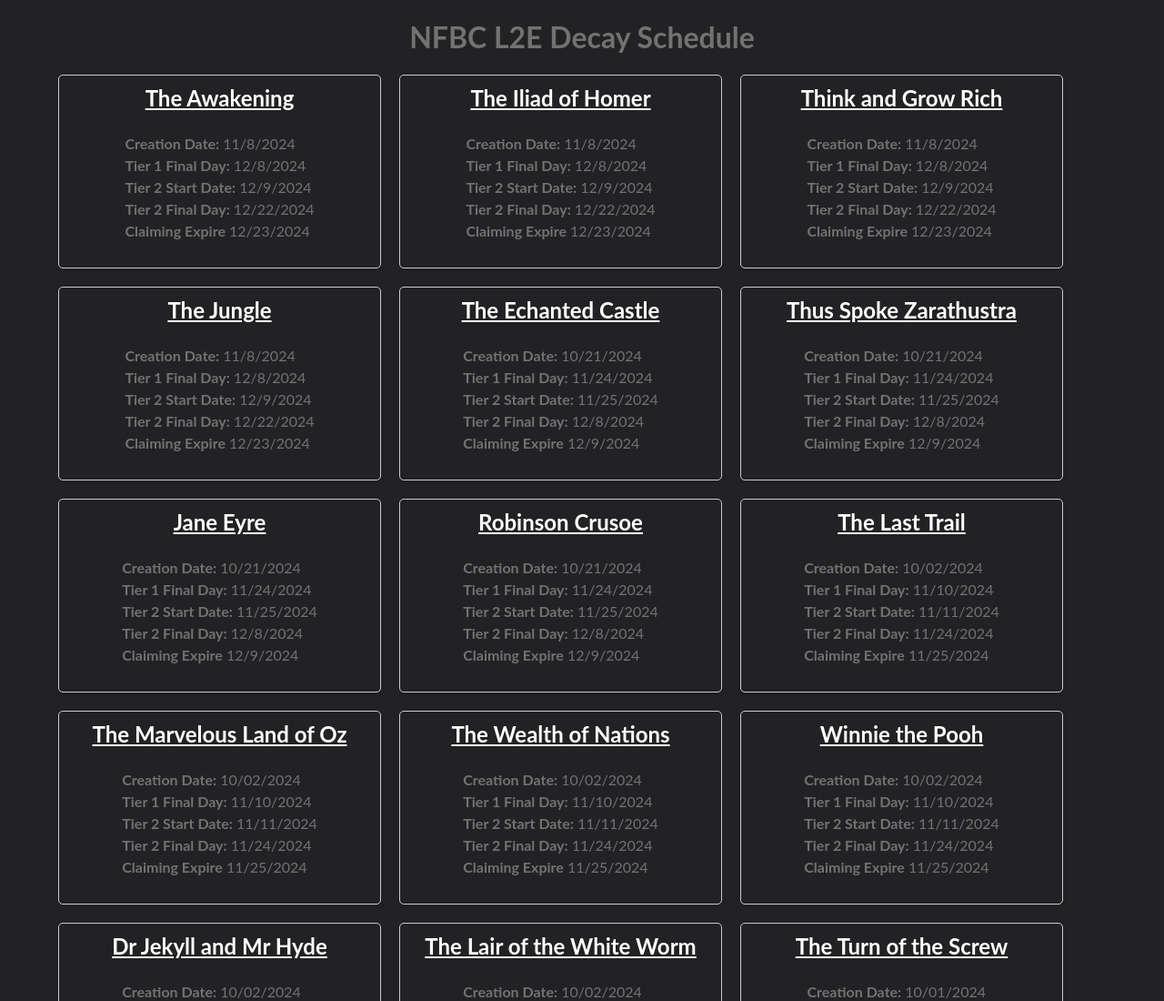
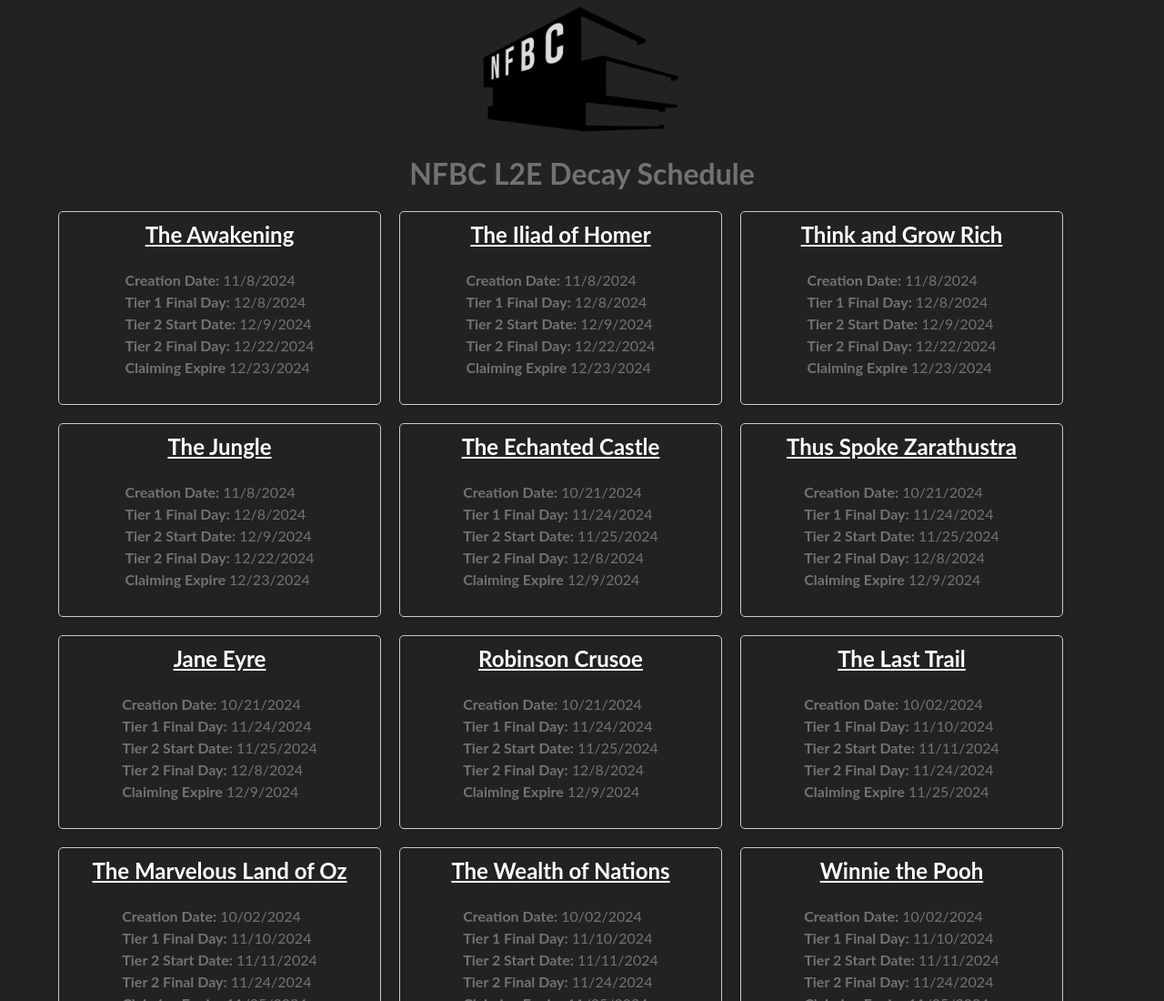
Before and after one commit to snoozie-v/nfbcdecay, a plain HTML site: page index.html in a window 1280 px wide. Shown: the top 1100 px of the page at 91% size. Drawn offline with Linux system fonts and the light colour scheme.

Commit message:
add logo

```diff
--- a/index.html
+++ b/index.html
@@ -8,6 +8,7 @@
     <title>NFBC Decay</title>
 </head>
 <body>
+    <img src="/assets/nfbc.png">
     <h1>NFBC L2E Decay Schedule</h1>
     <div id="data-container"></div>
     <script src="script.js"></script>
```
Also changed, not shown: assets/nfbc.png (added).
